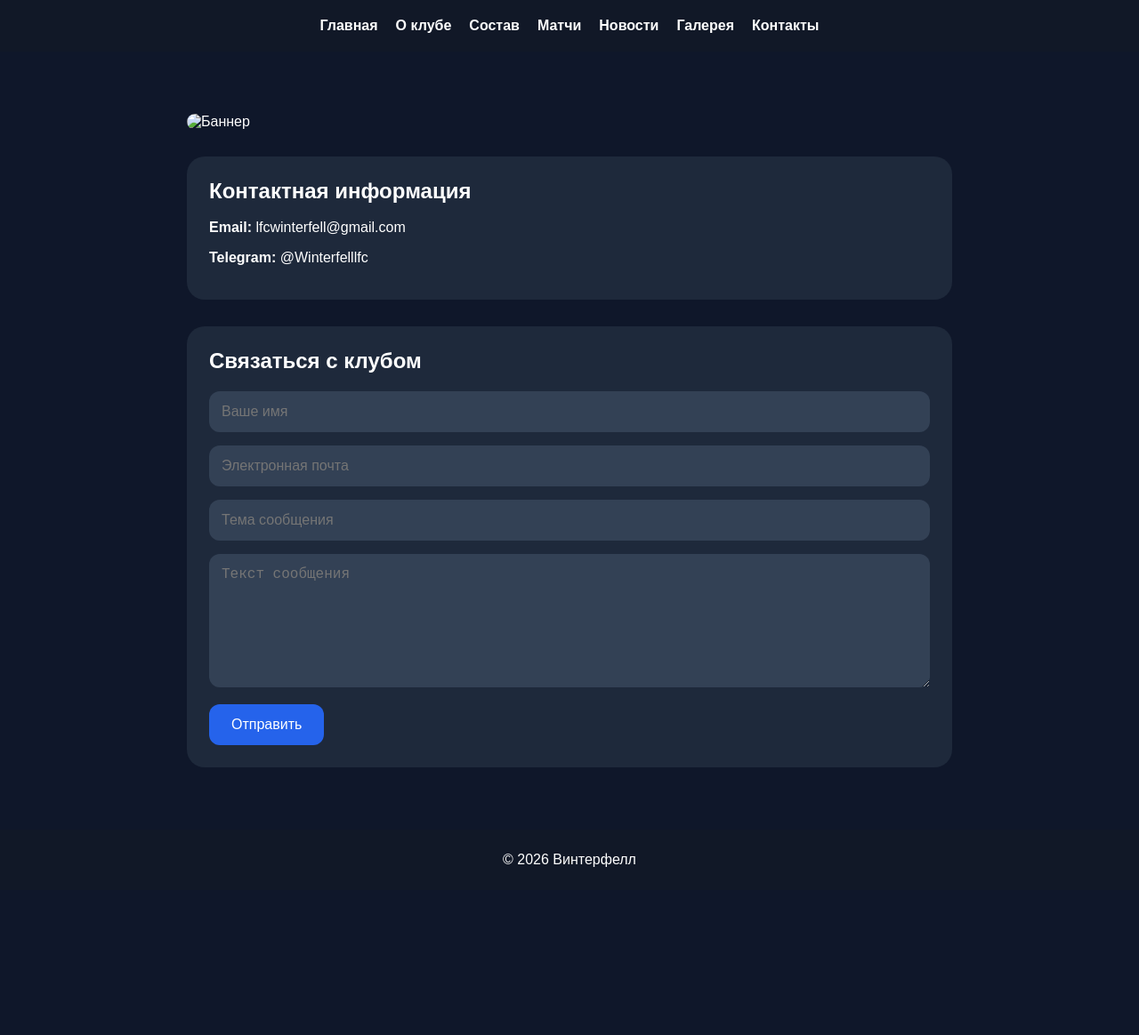
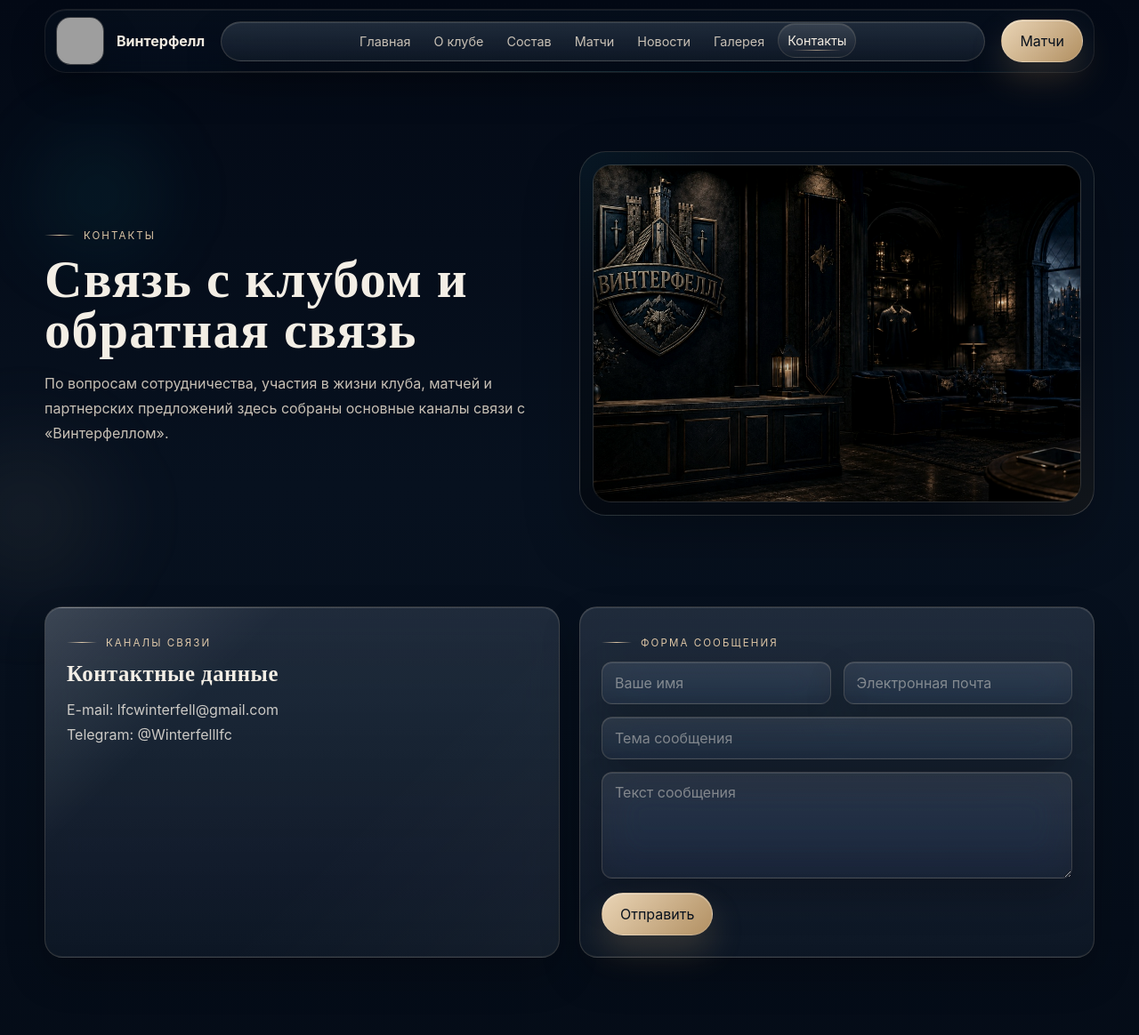
Before and after one commit to Lord-Stark-winterfell/winterfell-app, a website: page contacts.html in a window 1280 px wide. Shown: the top 1164 px of the page at 89% size. Before the commit the page ends 1001 px from the top, so only its background shows below. Drawn offline with Linux system fonts and the light colour scheme; no server answers; grey boxes are pictures that could not be loaded.

Commit message:
Add files via upload

```diff
--- a/contacts.html
+++ b/contacts.html
@@ -1,183 +1,55 @@
 <!DOCTYPE html>
 <html lang="ru">
 <head>
-    <meta charset="UTF-8">
-    <meta name="viewport" content="width=device-width, initial-scale=1.0">
-    <title>Контакты — Винтерфелл</title>
+  <meta charset="UTF-8">
+  <meta name="viewport" content="width=device-width, initial-scale=1.0">
+  <title>Винтерфелл — Контакты</title>
+  <link rel="preconnect" href="https://fonts.googleapis.com">
+  <link rel="preconnect" href="https://fonts.gstatic.com" crossorigin>
+  <link href="https://fonts.googleapis.com/css2?family=Inter:wght@400;500;600;700;800&family=Cormorant+Garamond:wght@500;600;700&display=swap&quot; rel="stylesheet">
+  <link rel="stylesheet" href="assets/css/styles.css">
+</head>
+<body data-page="contacts.html">
+  <div id="site-header"></div>
+  <main>
+    <section class="hero">
+      <div class="container layout-two">
+        <div class="reveal">
+          <span class="eyebrow">Контакты</span>
+          <h1 class="page-title">Связь с клубом и обратная связь</h1>
+          <p>По вопросам сотрудничества, участия в жизни клуба, матчей и партнерских предложений здесь собраны основные каналы связи с «Винтерфеллом».</p>
+        </div>
+        <div class="visual-frame reveal">
+          <img src="assets/img/banners/banner-contacts.jpg" alt="Знак клуба">
+</div>
+      </div>
+    </section>
 
-    <style>
-        * {
-            margin: 0;
-            padding: 0;
-            box-sizing: border-box;
-        }
-
-        body {
-            font-family: Arial, sans-serif;
-            background: #0f172a;
-            color: white;
-        }
-
-        header {
-            background: #111827;
-            padding: 20px;
-        }
-
-        nav {
-            display: flex;
-            justify-content: center;
-            gap: 20px;
-            flex-wrap: wrap;
-        }
-
-        nav a {
-            color: white;
-            text-decoration: none;
-            font-weight: bold;
-        }
-
-        .container {
-            max-width: 900px;
-            margin: 50px auto;
-            padding: 20px;
-        }
-
-        .banner {
-            width: 100%;
-            border-radius: 20px;
-            margin-bottom: 30px;
-            object-fit: cover;
-        }
-
-        .contact-info {
-            background: #1e293b;
-            padding: 25px;
-            border-radius: 20px;
-            margin-bottom: 30px;
-        }
-
-        .contact-info h2 {
-            margin-bottom: 15px;
-        }
-
-        .contact-info p {
-            margin-bottom: 10px;
-            line-height: 1.5;
-        }
-
-        .contact-form {
-            background: #1e293b;
-            padding: 25px;
-            border-radius: 20px;
-        }
-
-        .contact-form h2 {
-            margin-bottom: 20px;
-        }
-
-        .contact-form input,
-        .contact-form textarea {
-            width: 100%;
-            padding: 14px;
-            margin-bottom: 15px;
-            border: none;
-            border-radius: 12px;
-            background: #334155;
-            color: white;
-            font-size: 16px;
-        }
-
-        .contact-form textarea {
-            min-height: 150px;
-            resize: vertical;
-        }
-
-        .contact-form button {
-            background: #2563eb;
-            color: white;
-            border: none;
-            padding: 14px 25px;
-            border-radius: 12px;
-            cursor: pointer;
-            font-size: 16px;
-            transition: 0.2s;
-        }
-
-        .contact-form button:hover {
-            background: #1d4ed8;
-        }
-
-        footer {
-            text-align: center;
-            padding: 25px;
-            background: #111827;
-            margin-top: 50px;
-        }
-
-        max-width: 768px {
-            .container {
-                padding: 15px;
-            }
-
-            .contact-form,
-            .contact-info {
-                padding: 20px;
-            }
-        }
-    </style>
-</head>
-<body>
-
-<header>
-    <nav>
-        <a href="index.html">Главная</a>
-        <a href="about.html">О клубе</a>
-        <a href="squad.html">Состав</a>
-        <a href="matches.html">Матчи</a>
-        <a href="news.html">Новости</a>
-        <a href="gallery.html">Галерея</a>
-        <a href="contacts.html">Контакты</a>
-    </nav>
-</header>
-
-<div class="container">
-
-    <img src="assets/banners/contacts-banner.jpg" alt="Баннер" class="banner">
-
-    <div class="contact-info">
-        <h2>Контактная информация</h2>
-
-        <p><strong>Email:</strong> lfcwinterfell@gmail.com</p>
-        <p><strong>Telegram:</strong> @Winterfelllfc</p>
-    </div>
-
-    <div class="contact-form">
-        <h2>Связаться с клубом</h2>
-
-        <form id="contactForm">
-
-            <input type="text" id="name" placeholder="Ваше имя" required>
-
-            <input type="email" id="email" placeholder="Электронная почта" required>
-
-            <input type="text" id="subject" placeholder="Тема сообщения" required>
-
-            <textarea id="message" placeholder="Текст сообщения" required></textarea>
-
-            <button type="submit">Отправить</button>
-
-        </form>
-    </div>
-
-</div>
-
-<footer>
-    © 2026 Винтерфелл
-</footer>
-
-<script>
-document.addEventListener('DOMContentLoaded', () => {
-
-    const form = document.getElementById('contactForm');
-
-    form
+    <section class="section compact">
+      <div class="container contact-grid">
+        <article class="panel reveal">
+          <span class="eyebrow">Каналы связи</span>
+          <h3>Контактные данные</h3>
+                    <p>E-mail: lfcwinterfell@gmail.com</p>
+          <p>Telegram: @Winterfelllfc</p>
+        </article>
+        <article class="form-shell reveal">
+          <span class="eyebrow">Форма сообщения</span>
+          <form id="contact-form">
+            <div class="form-grid">
+              <input name="name" placeholder="Ваше имя" required>
+              <input name="email" type="email" placeholder="Электронная почта" required>
+              <input class="full" name="subject" placeholder="Тема сообщения" required>
+              <textarea class="full" name="message" placeholder="Текст сообщения" required></textarea>
+            </div>
+            <div class="form-actions"><button class="button button-primary" type="submit">Отправить</button></div>
+            <div id="contact-message"></div>
+          </form>
+        </article>
+      </div>
+    </section>
+  </main>
+  <div id="site-footer"></div>
+  <script src="assets/js/app.js"></script>
+</body>
+</html>
```
